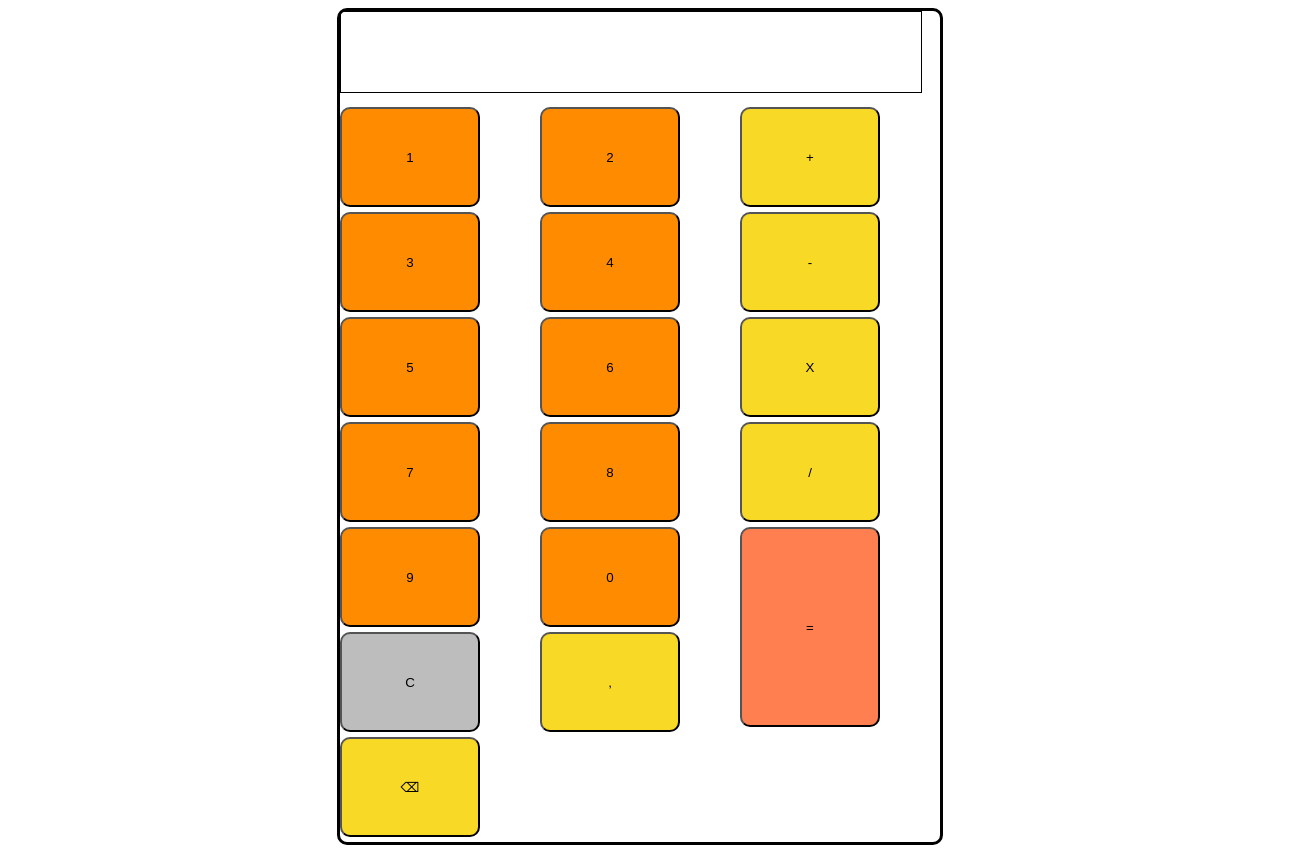
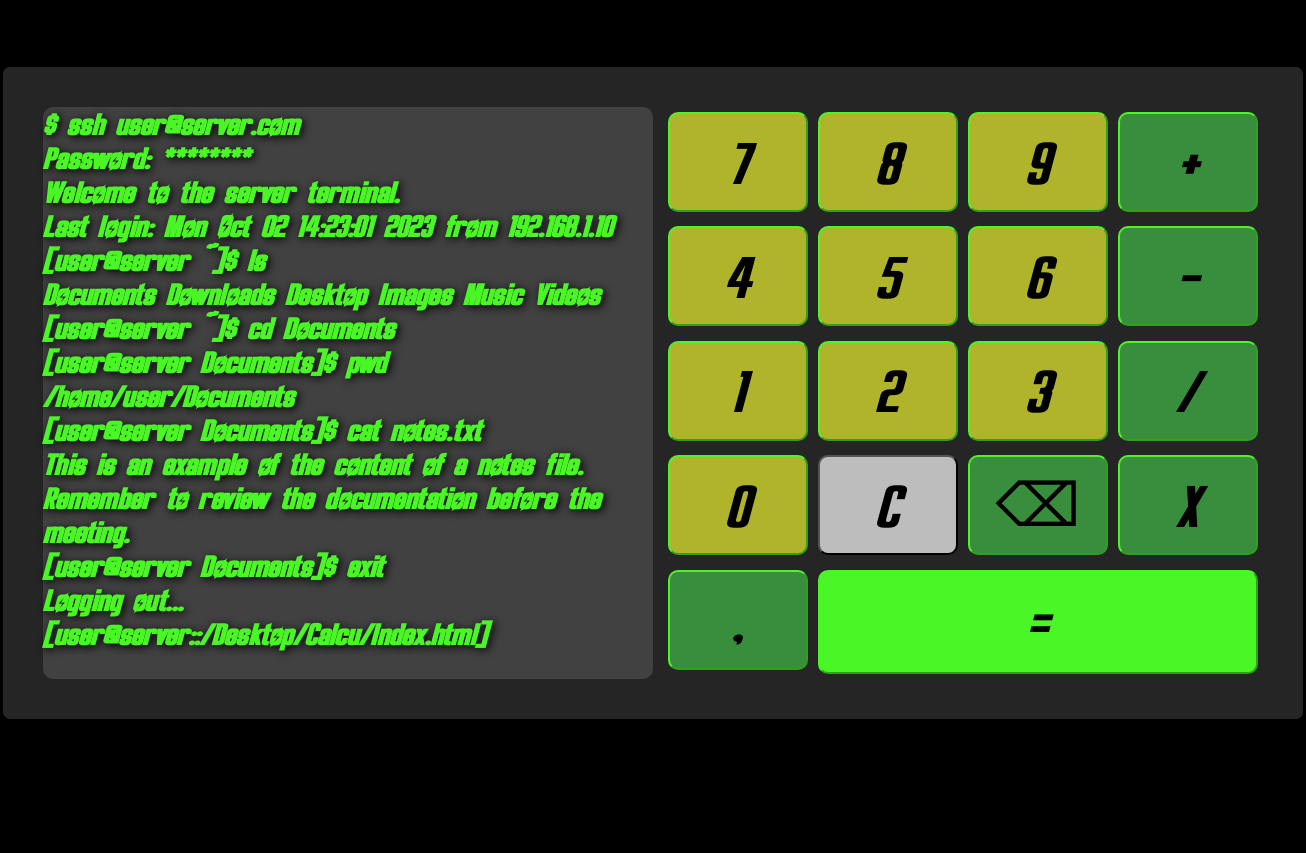
Before and after one commit to Mondongo03/CalculadoraTS, a plain HTML site: page index.html in a window 1280 px wide. Shown: the whole page, 1306 px wide, since content can reach past the window. After the commit the page ends 800 px from the top, so only its background shows below. Drawn offline with Linux system fonts and the light colour scheme.

Commit message:
ConCosas

```diff
--- a/index.css
+++ b/index.css
@@ -1,34 +1,60 @@
 body {
-    background-color: white;
+    background-color: black;
+    margin: 5% auto;
+
 }
 .calculadora {
     border: solid;
     margin: 0 auto;
-    width: 600px;
+    width:fit-content;
     border-radius: 10px;
     align-items: auto 0;
+    display: flex;
+    background-color: rgb(37, 37, 37);
+    padding: 40px;
 
+}
+#contenedorTexto {
+    background-color: rgb(66, 65, 65);
+    height: 90%;
+    border-radius: 10px;
+    padding-bottom: 10px;
+    margin-right: 10px;
+
+}
+strong {
+    color: rgb(74,246,38);
+    text-shadow: 2px 2px 8px #000000;
+    font-family: Fallout;
+    font-size: 30px;
+    margin-right: 20px;
 
 }
 label {
     width: 580px;
-    height: 80px;
+    height: auto;
     font-size: 30px;
-    border: solid 1px;
+    border-radius: 10px;
     display: inline-block;
-    margin-bottom: 10px;
-    text-align: right;
 
+    color: rgb(74,246,38);
+
+    font-size: 30px;
+    font-family: Fallout;
+    padding-right: 30px;
+    text-shadow: 2px 2px 8px #000000;
+}
+
+#teclas {
+    grid-template-columns: auto auto auto auto;
+    display: grid;
 
 }
-#teclas {
-    grid-template-columns: auto auto auto ;
-    display: grid;
-}
 .numero {
-    background-color: darkorange;
+    background-color: #AFB42B;
+    border-color: rgb(74,246,38);
     border-radius: 10px;
-    box-shadow: 0;
+
 }
 
 .caracterEspecial {
@@ -38,16 +64,45 @@ label {
 }
 
 .operaciones {
-    background-color: rgb(248, 217, 38);
+    background-color: #388E3C;
     border-radius: 10px;
+    border-color: rgb(74,246,38);
     box-shadow: 0;
 }
 button {
     width: 140px;
     height: 100px;
     margin-bottom: 5px;
+    font-family: Fallout;
+    font-size: 60px;
+    margin: 5px;
+
+}
+.numero:hover, .operaciones:hover {
+    background-color: rgb(74,246,38);
 }
 #igual {
-    grid-row: span 2;
-    height: 200px;
+    height: auto;
+    width: auto;
+    grid-column: span 3;
+    background-color: rgb(74,246,38);
 }
+#igual:hover {
+    background-color: rgb(39, 70, 22);
+    border-color: rgb(39, 70, 22);
+}
+button:active {
+    transform:scale(80%);
+}
+
+
+
+@font-face {
+    font-family: Fallout;
+    src: url(./Overseer\ Italic.otf);
+  }
+
+  @font-face {
+    font-family: Calc;
+    src: url(./CalculatorBold.ttf);
+  }
--- a/index.html
+++ b/index.html
@@ -9,34 +9,54 @@
 </head>
 <body>
     <div class="calculadora">
-        <label id="texto"></label>
+        <div id="contenedorTexto">
+            <strong>$ ssh user@server.com</strong><br>
+            <strong>Password: ********</strong><br>
+            <strong>Welcome to the server terminal.</strong><br>
+            <strong>Last login: Mon Oct 02 14:23:01 2023 from 192.168.1.10</strong><br>
+            <strong>[user@server ~]$ ls</strong><br>
+            <strong>Documents  Downloads  Desktop  Images  Music  Videos</strong><br>
+            <strong>[user@server ~]$ cd Documents</strong><br>
+            <strong>[user@server Documents]$ pwd</strong><br>
+            <strong>/home/user/Documents</strong><br>
+            <strong>[user@server Documents]$ cat notes.txt</strong><br>
+            <strong>This is an example of the content of a notes file.</strong><br>
+            <strong>Remember to review the documentation before the meeting.</strong><br>
+            <strong>[user@server Documents]$ exit</strong><br>
+            <strong>Logging out...</strong><br>
+            <strong>[user@server::/Desktop/Calcu/Index.html]</strong>
+
+            <label id="texto" aria-readonly="true"></label>
+        </div>
         <div id="teclas">
 
-                <button id="1" class="numero" onclick="insertarCaracter(1)">1</button>
-                <button id="2" class="numero" onclick="insertarCaracter(2)">2</button>
-                <button id="sumar" class="operaciones" onclick="insertarCaracter('+')">+</button>
-                <button id="3" class="numero" onclick="insertarCaracter(3)">3</button>
+            <button id="7" class="numero" onclick="insertarCaracter(7)">7</button>
 
-                <button id="4" class="numero" onclick="insertarCaracter(4)">4</button>
-                <button id="restar" class="operaciones" onclick="insertarCaracter('-')">-</button>
-                <button id="5" class="numero" onclick="insertarCaracter(5)">5</button>
-                <button id="6" class="numero" onclick="insertarCaracter(6)">6</button>
-                <button id="multiplicar" class="operaciones" onclick="insertarCaracter('*')">X</button>
+            <button id="8" class="numero" onclick="insertarCaracter(8)">8</button>
 
-                <button id="7" class="numero" onclick="insertarCaracter(7)">7</button>
 
-                <button id="8" class="numero" onclick="insertarCaracter(8)">8</button>
-                <button id="dividir" class="operaciones" onclick="insertarCaracter('/')">/</button>
+            <button id="9" class="numero" onclick="insertarCaracter(9)">9</button>
+            <button id="sumar" class="operaciones" onclick="insertarCaracter('+')">+</button>
+            <button id="4" class="numero" onclick="insertarCaracter(4)">4</button>
 
-                <button id="9" class="numero" onclick="insertarCaracter(9)">9</button>
+            <button id="5" class="numero" onclick="insertarCaracter(5)">5</button>
+            <button id="6" class="numero" onclick="insertarCaracter(6)">6</button>
+            <button id="restar" class="operaciones" onclick="insertarCaracter('-')">-</button>
+            <button id="1" class="numero" onclick="insertarCaracter(1)">1</button>
+            <button id="2" class="numero" onclick="insertarCaracter(2)">2</button>
+            <button id="3" class="numero" onclick="insertarCaracter(3)">3</button>
 
-                <button id="0" class="numero" onclick="insertarCaracter(0)">0</button>
-                <button id="igual" class="operaciones" style="background-color: coral;" onclick="calcularResultado()">=</button>
 
-                <button id="c" class="caracterEspecial" onclick="limpiarResultado()">C</button>
-                <button id="restar" class="operaciones" onclick="insertarCaracter('.')">,</button>
-                <button id="restar" class="operaciones" onclick="borrarUnCaracter()">⌫</button>
+            <button id="dividir" class="operaciones" onclick="insertarCaracter('/')">/</button>
+            <button id="0" class="numero" onclick="insertarCaracter(0)">0</button>
 
+
+            <button id="c" class="caracterEspecial" onclick="limpiarResultado()">C</button>
+
+            <button id="restar" class="operaciones" onclick="borrarUnCaracter()">⌫</button>
+            <button id="multiplicar" class="operaciones" onclick="insertarCaracter('*')">X</button>
+            <button id="restar" class="operaciones" onclick="insertarCaracter('.')">,</button>
+            <button id="igual" class="operaciones" onclick="calcularResultado()">=</button>
 
 
     </div>
```
Also changed, not shown: Calculator.ttf (added), CalculatorBold.ttf (added), Overseer Bold Italic.otf (added), Overseer Italic.otf (added), background.webp (added), falloutGuy.jpg (added).
